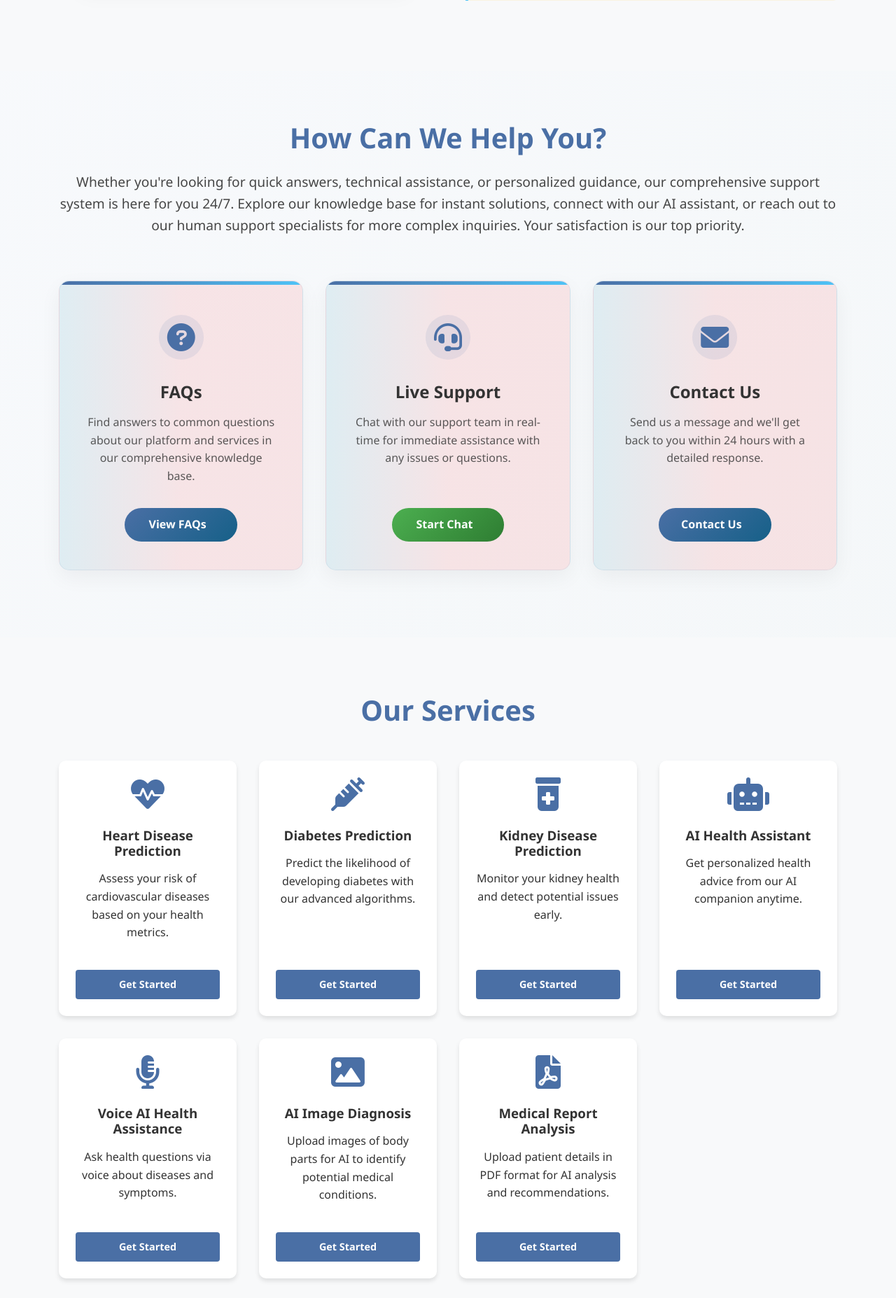
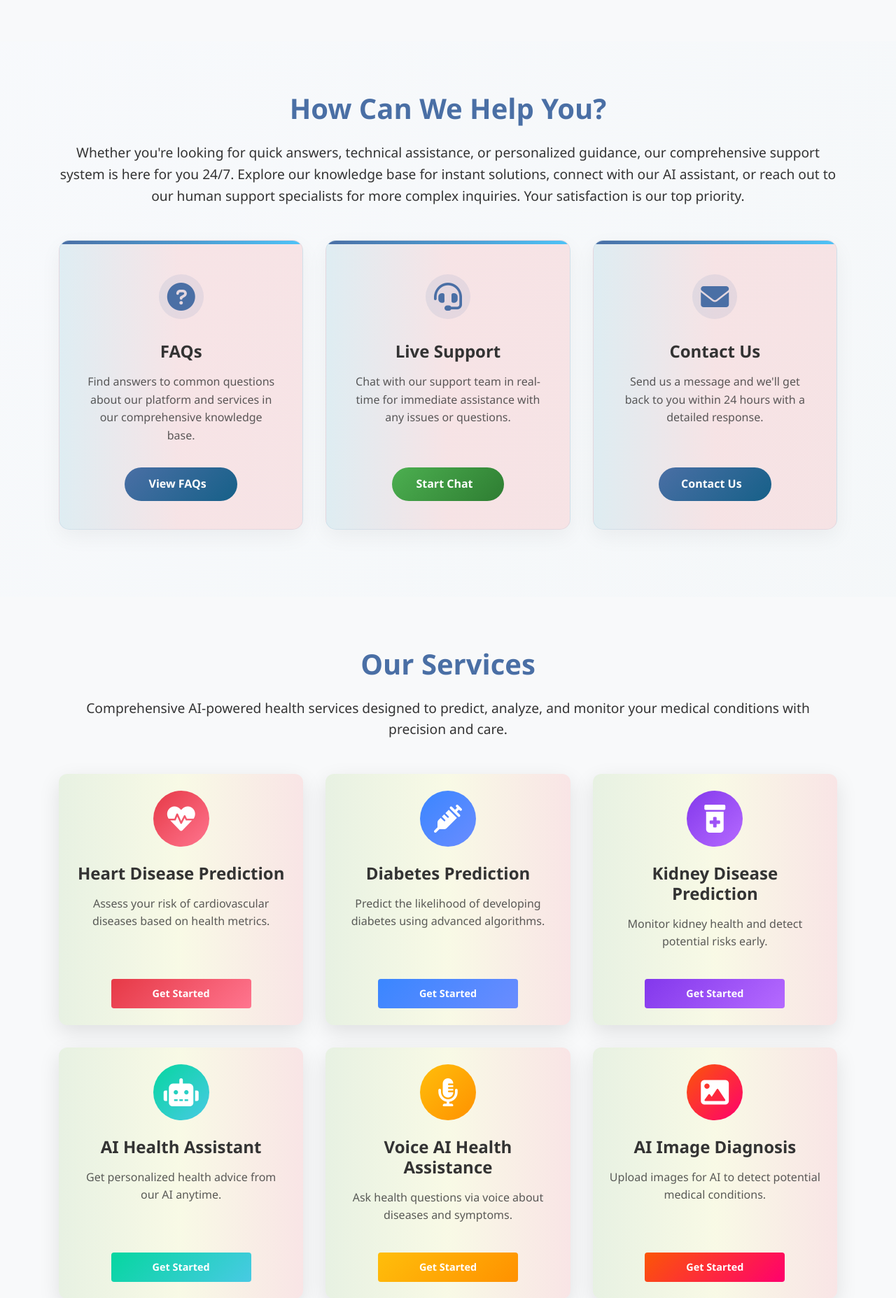
Before and after one commit to Angad143/HealthScope---A-Multi-Disease-Progression-and-Severity-Prediction-Platform, a Flask app: page / in a window 1280 px wide. Shown: the part 1798-3653 px from the top of the page at 70% size. Run offline with Flask 3, Linux system fonts and the light colour scheme; some libraries are stand-ins or nearby versions.

Commit message:
completed the sevices sections

```diff
--- a/Health Scope - Multi-Disease Prediction System (Flask)/static/css/index.css
+++ b/Health Scope - Multi-Disease Prediction System (Flask)/static/css/index.css
@@ -352,6 +352,7 @@ img {
 }
 
 /* ============================= About Section =============================*/
+/* About Section */
 .about-section {
   padding: 100px 0;
   background-color: var(--card-bg);
@@ -363,6 +364,8 @@ img {
   font-size: 2.5rem;
   margin-bottom: 60px;
   color: var(--primary-color);
+  line-height: 0;
+
 }
 
 .about-section h2 span {
@@ -392,7 +395,7 @@ img {
   color: var(--text-color);
   opacity: 1;
   font-size: 1.1rem;
-  margin-bottom: 22px;
+  margin-bottom: 25px;
 }
 
 .about-image {
@@ -647,12 +650,13 @@ img {
   z-index: 1;
 }
 
-.section-description {
+.help-section-description {
   max-width: 100%;
   margin: 0 auto;
   color: var(--text-color);
-  opacity: 0.9;
+  opacity: 1;
   font-size: 1.2rem;
+  margin-bottom: 25px;
 }
 
 .help-content {
@@ -824,45 +828,178 @@ img {
 
 /* ===================== Services Section ============================== */
 
+/* ===================== Services Section ============================== */
 .services-section {
-  padding: 5rem 0;
-  background-color: var(--card-bg);
+  padding: 6rem 0;
+  background: var(--card-bg);
 }
 
-.services-section h2 {
+.section-header {
   text-align: center;
+  margin-bottom: 3rem;
+}
+
+.section-header h2 {
   font-size: 2.5rem;
+  color: var(--primary-color);;
   margin-bottom: 3rem;
-  color: var(--primary-color);
+  line-height: 0;
+}
+
+.service-section-description {
+  max-width: 100%;
+  margin: 0 auto;
+  color: var(--text-color);
+  opacity: 1;
+  font-size: 1.2rem;
+  margin-bottom: 25px;
 }
 
 .services-grid {
   display: grid;
-  grid-template-columns: repeat(auto-fit, minmax(250px, 1fr));
+  grid-template-columns: repeat(3, 1fr);
   gap: 2rem;
+  justify-items: center;
 }
 
 .service-card {
-  background-color: var(--bg-color);
+  background: linear-gradient(90deg, rgba(85, 172, 18, 0.1), rgba(252, 255, 50, 0.1), rgba(255,50,50,0.1));
   padding: 2rem;
-  border-radius: 10px;
-  box-shadow: var(--shadow);
+  border-radius: 12px;
+  box-shadow: 0 10px 30px rgba(0, 0, 0, 0.1);
   text-align: center;
-  transition: var(--transition);
+  transition: transform 0.3s ease, box-shadow 0.3s ease;
+  position: relative;
+  overflow: hidden;
+  width: 100%;
+  max-width: 350px;
+  display: flex;
+  flex-direction: column;
+  align-items: center;
 }
 
 .service-card:hover {
-  transform: translateY(-10px);
+  transform: translateY(-8px);
+  box-shadow: 0 15px 35px rgba(0, 0, 0, 0.15);
 }
 
-.service-card i {
-  font-size: 3rem;
-  color: var(--primary-color);
-  margin-bottom: 1.5rem;
+.icon-wrapper {
+  display: flex;
+  justify-content: center;
+  align-items: center;
+  width: 80px;
+  height: 80px;
+  border-radius: 50%;
+  margin: 0 auto 1.5rem;
+  transition: transform 0.3s ease;
 }
 
+.service-card:hover .icon-wrapper {
+  transform: rotate(15deg) scale(1.1);
+}
+
+.icon-wrapper i {
+  font-size: 2.5rem;
+  color: white;
+}
+
+/* Unique icon backgrounds */
+.heart-icon { background: linear-gradient(135deg, #e63946, #ff758f); }
+.diabetes-icon { background: linear-gradient(135deg, #3a86ff, #6a8cff); }
+.kidney-icon { background: linear-gradient(135deg, #8338ec, #b56aff); }
+.ai-icon { background: linear-gradient(135deg, #06d6a0, #48cae4); }
+.voice-icon { background: linear-gradient(135deg, #ffbe0b, #ff9100); }
+.image-icon { background: linear-gradient(135deg, #fb5607, #ff006e); }
+.report-icon { background: linear-gradient(135deg, #7209b7, #4361ee); }
+
 .service-card h3 {
+  font-size: 1.5rem;
   margin-bottom: 1rem;
+  color: var(--text-color);
+}
+
+.service-card p {
+  color: var(--text-color);
+  opacity: 0.8;
+  margin-bottom: 2rem;
+  font-size: 1rem;
+  line-height: 1.6;
+}
+
+.service-btn {
+  display: inline-block;
+  padding: 0.8rem 1.5rem;
+  color: white;
+  border-radius: 50px;
+  font-weight: 600;
+  text-decoration: none;
+  transition: all 0.3s ease;
+  width: 100%;
+  max-width: 200px;
+  margin-top: auto;
+  border: none;
+  cursor: pointer;
+}
+
+/* Unique button colors */
+.heart-btn { background: linear-gradient(135deg, #e63946, #ff758f); }
+.heart-btn:hover { background: linear-gradient(135deg, #d62839, #e63946); }
+
+.diabetes-btn { background: linear-gradient(135deg, #3a86ff, #6a8cff); }
+.diabetes-btn:hover { background: linear-gradient(135deg, #2667cc, #3a86ff); }
+
+.kidney-btn { background: linear-gradient(135deg, #8338ec, #b56aff); }
+.kidney-btn:hover { background: linear-gradient(135deg, #6a2bc4, #8338ec); }
+
+.ai-btn { background: linear-gradient(135deg, #06d6a0, #48cae4); }
+.ai-btn:hover { background: linear-gradient(135deg, #05b388, #06d6a0); }
+
+.voice-btn { background: linear-gradient(135deg, #ffbe0b, #ff9100); }
+.voice-btn:hover { background: linear-gradient(135deg, #e6a800, #ffbe0b); }
+
+.image-btn { background: linear-gradient(135deg, #fb5607, #ff006e); }
+.image-btn:hover { background: linear-gradient(135deg, #d94806, #fb5607); }
+
+.report-btn { background: linear-gradient(135deg, #7209b7, #4361ee); }
+.report-btn:hover { background: linear-gradient(135deg, #5a0892, #7209b7); }
+
+.service-btn:hover {
+  transform: translateY(-3px);
+  box-shadow: 0 5px 15px rgba(0, 0, 0, 0.2);
+}
+
+.center-card {
+  grid-column: 2;
+}
+
+/* ===================== Responsive Styling ======================== */
+@media (max-width: 992px) {
+  .services-grid {
+      grid-template-columns: repeat(2, 1fr);
+  }
+
+  .center-card {
+      grid-column: 1 / -1;
+      max-width: 400px;
+  }
+}
+
+@media (max-width: 768px) {
+  .section-header h2 {
+      font-size: 2rem;
+  }
+
+  .services-grid {
+      grid-template-columns: 1fr;
+  }
+
+  .service-card {
+      padding: 1.8rem;
+  }
+
+  .center-card {
+      max-width: 100%;
+  }
 }
 
 /* Technology Section */
--- a/Health Scope - Multi-Disease Prediction System (Flask)/templates/index.html
+++ b/Health Scope - Multi-Disease Prediction System (Flask)/templates/index.html
@@ -62,7 +62,7 @@
                     <a href="{{ url_for('register_user') }}" class="btn primary-btn">Get Started</a>
                     <a href="#services" class="btn secondary-btn">Learn More</a>
                 </div>
-                <br>
+                <br><br>
                 <!-- Additional content -->
                 <div class="hero-features">
                     <div class="feature-item">
@@ -104,9 +104,11 @@
 
                 <div class="about-text">
                     <h3>Transforming Healthcare Through AI Innovation</h3>
-                    <p class="about-section-description">Health Scope is a multi-disease progression and severity prediction platform that leverages
+                    <p class="about-section-description">Health Scope is a multi-disease progression and severity
+                        prediction platform that leverages
                         machine learning to provide personalized health insights.</p>
-                    <p class="about-section-description">Our platform helps users monitor their health status and predict potential risks for diabetes,
+                    <p class="about-section-description">Our platform helps users monitor their health status and
+                        predict potential risks for diabetes,
                         heart disease, and kidney disease.</p>
                     <div class="features-grid">
                         <div class="feature-card">
@@ -157,7 +159,7 @@
         <div class="container">
             <div class="section-header">
                 <h2 class="section-title">How Can We Help You?</h2>
-                <p class="section-description">
+                <p class="help-section-description">
                     Whether you're looking for quick answers, technical assistance, or personalized guidance,
                     our comprehensive support system is here for you 24/7. Explore our knowledge base for
                     instant solutions, connect with our AI assistant, or reach out to our human support
@@ -218,52 +220,78 @@
     <!-- Services Section -->
     <section id="services" class="services-section">
         <div class="container">
-            <h2>Our Services</h2>
+            <div class="section-header">
+                <h2>Our Services</h2>
+                <p class="service-section-description">
+                    Comprehensive AI-powered health services designed to predict, analyze,
+                    and monitor your medical conditions with precision and care.
+                </p>
+            </div>
             <div class="services-grid">
-                <!-- First Row - 4 Columns -->
+                <!-- First Row - 3 Cards -->
                 <div class="service-card">
-                    <i class="fas fa-heartbeat"></i>
+                    <div class="icon-wrapper heart-icon">
+                        <i class="fas fa-heartbeat"></i>
+                    </div>
                     <h3>Heart Disease Prediction</h3>
-                    <p>Assess your risk of cardiovascular diseases based on your health metrics.</p>
-                    <a href="{{ url_for('login_user') }}" class="btn service-btn">Get Started</a>
-                </div>
-                <div class="service-card">
-                    <i class="fas fa-syringe"></i>
-                    <h3>Diabetes Prediction</h3>
-                    <p>Predict the likelihood of developing diabetes with our advanced algorithms.</p>
-                    <a href="{{ url_for('login_user') }}" class="btn service-btn">Get Started</a>
-                </div>
-                <div class="service-card">
-                    <i class="fas fa-prescription-bottle-alt"></i> <!-- Medicine icon -->
-                    <h3>Kidney Disease Prediction</h3>
-                    <p>Monitor your kidney health and detect potential issues early.</p>
-                    <a href="{{ url_for('login_user') }}" class="btn service-btn">Get Started</a>
-                </div>
-                <div class="service-card">
-                    <i class="fas fa-robot"></i>
-                    <h3>AI Health Assistant</h3>
-                    <p>Get personalized health advice from our AI companion anytime.</p>
-                    <a href="{{ url_for('login_user') }}" class="btn service-btn">Get Started</a>
+                    <p>Assess your risk of cardiovascular diseases based on health metrics.</p>
+                    <a href="{{ url_for('login_user') }}" class="btn service-btn heart-btn">Get Started</a>
                 </div>
 
-                <!-- Second Row - 3 Columns -->
                 <div class="service-card">
-                    <i class="fas fa-microphone-alt"></i>
+                    <div class="icon-wrapper diabetes-icon">
+                        <i class="fas fa-syringe"></i>
+                    </div>
+                    <h3>Diabetes Prediction</h3>
+                    <p>Predict the likelihood of developing diabetes using advanced algorithms.</p>
+                    <a href="{{ url_for('login_user') }}" class="btn service-btn diabetes-btn">Get Started</a>
+                </div>
+
+                <div class="service-card">
+                    <div class="icon-wrapper kidney-icon">
+                        <i class="fas fa-prescription-bottle-alt"></i>
+                    </div>
+                    <h3>Kidney Disease Prediction</h3>
+                    <p>Monitor kidney health and detect potential risks early.</p>
+                    <a href="{{ url_for('login_user') }}" class="btn service-btn kidney-btn">Get Started</a>
+                </div>
+
+                <!-- Second Row - 3 Cards -->
+                <div class="service-card">
+                    <div class="icon-wrapper ai-icon">
+                        <i class="fas fa-robot"></i>
+                    </div>
+                    <h3>AI Health Assistant</h3>
+                    <p>Get personalized health advice from our AI anytime.</p>
+                    <a href="{{ url_for('login_user') }}" class="btn service-btn ai-btn">Get Started</a>
+                </div>
+
+                <div class="service-card">
+                    <div class="icon-wrapper voice-icon">
+                        <i class="fas fa-microphone-alt"></i>
+                    </div>
                     <h3>Voice AI Health Assistance</h3>
                     <p>Ask health questions via voice about diseases and symptoms.</p>
-                    <a href="{{ url_for('login_user') }}" class="btn service-btn">Get Started</a>
+                    <a href="{{ url_for('login_user') }}" class="btn service-btn voice-btn">Get Started</a>
                 </div>
+
                 <div class="service-card">
-                    <i class="fas fa-image"></i>
+                    <div class="icon-wrapper image-icon">
+                        <i class="fas fa-image"></i>
+                    </div>
                     <h3>AI Image Diagnosis</h3>
-                    <p>Upload images of body parts for AI to identify potential medical conditions.</p>
-                    <a href="{{ url_for('login_user') }}" class="btn service-btn">Get Started</a>
+                    <p>Upload images for AI to detect potential medical conditions.</p>
+                    <a href="{{ url_for('login_user') }}" class="btn service-btn image-btn">Get Started</a>
                 </div>
-                <div class="service-card">
-                    <i class="fas fa-file-pdf"></i>
+
+                <!-- Third Row - Centered Card -->
+                <div class="service-card center-card">
+                    <div class="icon-wrapper report-icon">
+                        <i class="fas fa-file-pdf"></i>
+                    </div>
                     <h3>Medical Report Analysis</h3>
-                    <p>Upload patient details in PDF format for AI analysis and recommendations.</p>
-                    <a href="{{ url_for('login_user') }}" class="btn service-btn">Get Started</a>
+                    <p>Upload reports in PDF format for AI-based recommendations.</p>
+                    <a href="{{ url_for('login_user') }}" class="btn service-btn report-btn">Get Started</a>
                 </div>
             </div>
         </div>
```
